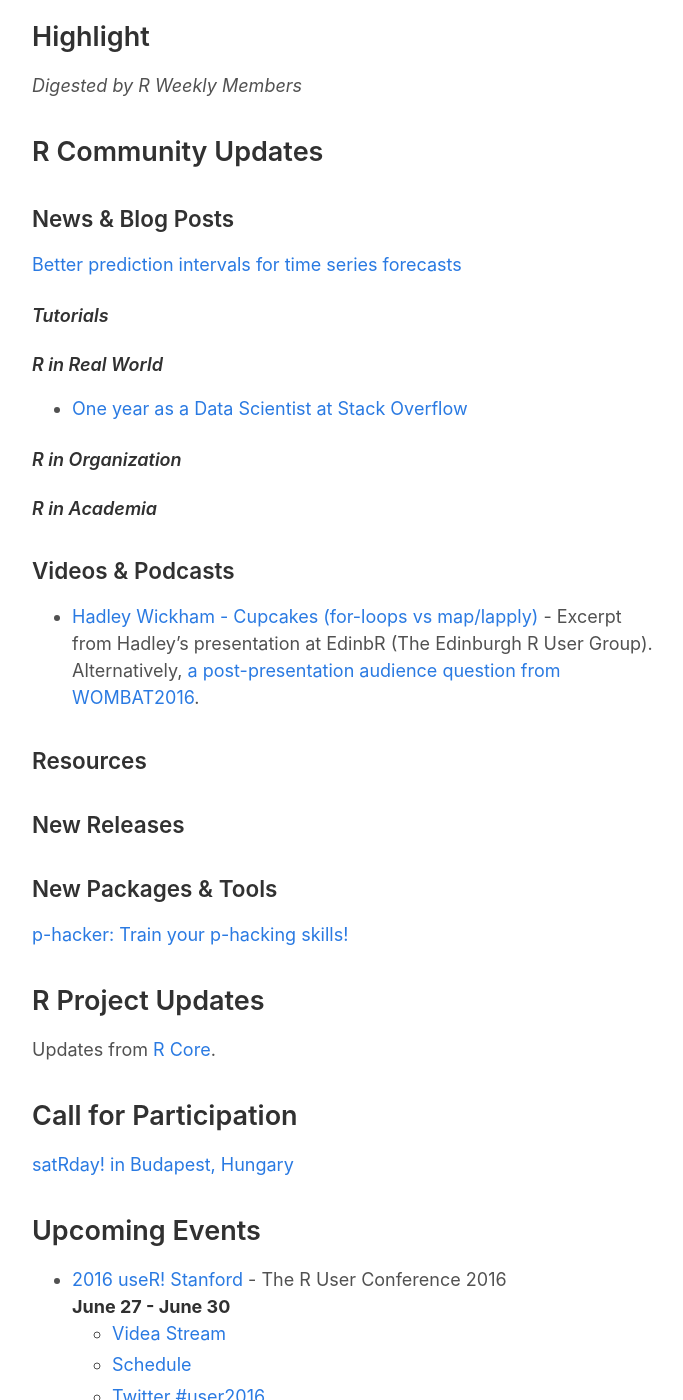
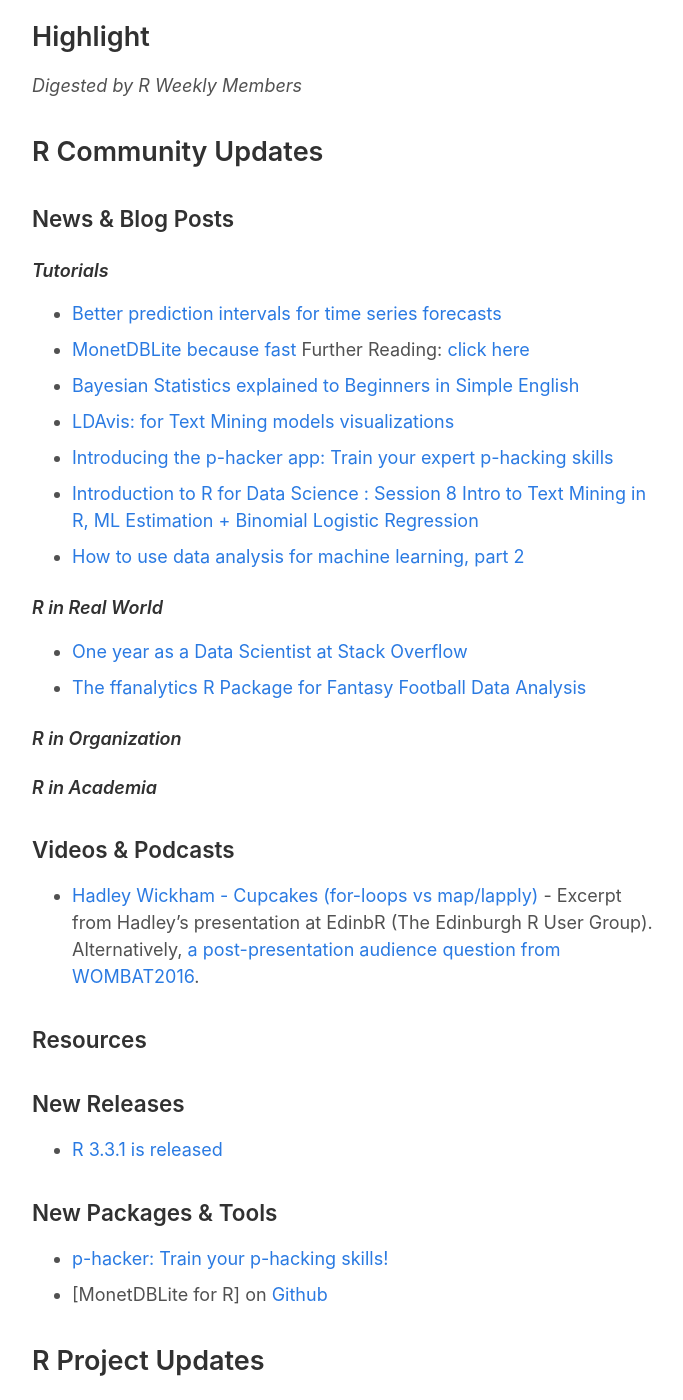
Before and after one commit to rweekly/rweekly.org, a Jekyll site: the page built from draft.md, in a window 1280 px wide and 1400 px high, scrolled down 260 px. Shown: the whole window, without its empty margins (293-976 px from the left). Built offline with Jekyll 4.4.1, drawn with Linux system fonts in a browser that asks for light colours.

Commit message:
add some posts

```diff
--- a/draft.md
+++ b/draft.md
@@ -15,13 +15,27 @@
 
 ### News & Blog Posts
 
-[Better prediction intervals for time series forecasts](http://ellisp.github.io/blog/2016/01/30/hybrid-forecasts/?utm_content=buffer32d5f&utm_medium=social&utm_source=twitter.com&utm_campaign=buffer)
-
 #### Tutorials
 
++ [Better prediction intervals for time series forecasts](http://ellisp.github.io/blog/2016/01/30/hybrid-forecasts/?utm_content=buffer32d5f&utm_medium=social&utm_source=twitter.com&utm_campaign=buffer)
+
++ [MonetDBLite because fast](http://www.asdfree.com/2016/06/monetdblite-because-fast.html) Further Reading: [click here](https://www.monetdb.org/blog/monetdblite-r)
+
++ [Bayesian Statistics explained to Beginners in Simple English](http://www.analyticsvidhya.com/blog/2016/06/bayesian-statistics-beginners-simple-english/)
+
++ [LDAvis: for Text Mining models visualizations](http://r-addict.com/2016/06/21/LDAvis-RBloggers.html)
+
++ [Introducing the p-hacker app: Train your expert p-hacking skills](http://www.nicebread.de/introducing-p-hacker/)
+
++ [Introduction to R for Data Science : Session 8 Intro to Text Mining in R, ML Estimation + Binomial Logistic Regression](http://www.exactness.net/post/146247550535/introduction-to-r-for-data-science-session-8)
+
++ [How to use data analysis for machine learning, part 2](http://www.sharpsightlabs.com/data-analysis-machine-learning-example-part2/)
 
 #### R in Real World
+
 + [One year as a Data Scientist at Stack Overflow](http://varianceexplained.org/r/year_data_scientist/)
+
++ [The ffanalytics R Package for Fantasy Football Data Analysis](http://fantasyfootballanalytics.net/2016/06/ffanalytics-r-package-fantasy-football-data-analysis.html)
 
 #### R in Organization
 
@@ -31,18 +45,24 @@
 
 
 ### Videos & Podcasts
+
 + [Hadley Wickham - Cupcakes (for-loops vs map/lapply)](https://www.youtube.com/watch?v=GyNqlOjhPCQ) - Excerpt from Hadley's presentation at EdinbR (The Edinburgh R User Group). Alternatively, [a post-presentation audience question from WOMBAT2016](https://youtu.be/hRNUgwAFZtQ?t=47m30s).
+
+
 
 ### Resources
 
 
+
 ### New Releases
 
++ [R 3.3.1 is released](http://www.r-bloggers.com/r-3-3-1-is-released/)
 
 ### New Packages & Tools
 
-[p-hacker: Train your p-hacking skills!](http://www.r-bloggers.com/introducing-the-p-hacker-app-train-your-expert-p-hacking-skills/)
++ [p-hacker: Train your p-hacking skills!](http://www.r-bloggers.com/introducing-the-p-hacker-app-train-your-expert-p-hacking-skills/)
 
++ [MonetDBLite for R] on [Github](https://github.com/hannesmuehleisen/MonetDBLite)
 
 ## R Project Updates
 
@@ -51,7 +71,7 @@
 
 ## Call for Participation
 
-[satRday! in Budapest, Hungary](http://budapest.satrdays.org/#cfp)
++ [satRday! in Budapest, Hungary](http://budapest.satrdays.org/#cfp)
 
 ## Upcoming Events
 
@@ -68,6 +88,6 @@
 
 
 
-<HR />
+<hr>
 
 <p><small id="page_view">&nbsp;</small></p>
```
